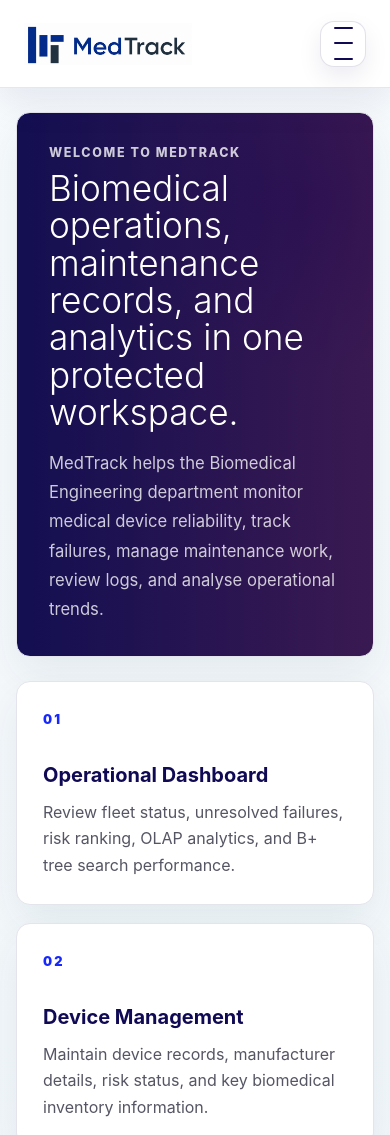
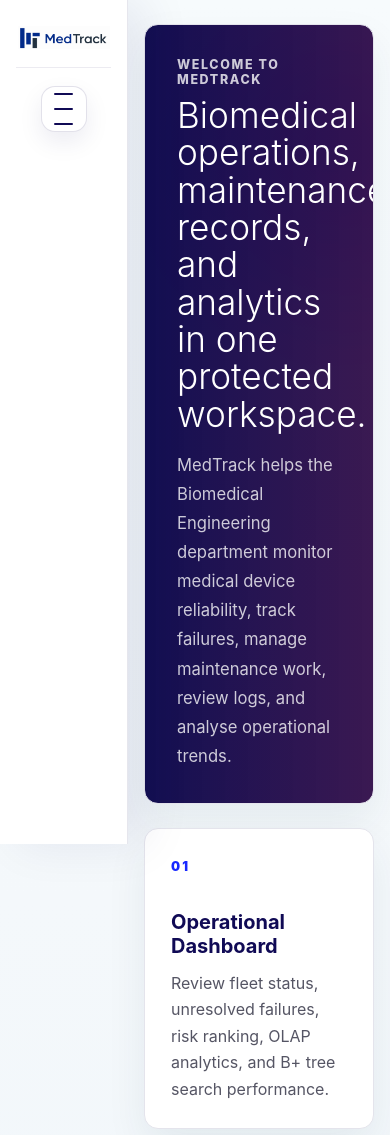
Before and after one commit to yuzhihao1212/MedTrack, a website: page frontend/home.html in a window 390 px wide. Shown: the top 1135 px of the page. Drawn offline with Linux system fonts and the light colour scheme; sample sign-in values are in the browser's storage.

Commit message:
Keep mobile hamburger in left rail

```diff
--- a/frontend/css/styles.css
+++ b/frontend/css/styles.css
@@ -3276,37 +3276,37 @@ th {
 
 @media (max-width: 1100px) {
   .app-shell {
-    padding: 88px 0 0;
+    padding: 0 0 0 128px;
   }
 
   .app-shell .topbar {
-    inset: 0 0 auto 0;
+    inset: 0 auto 0 0;
+    width: 128px;
+    height: 100vh;
+    min-height: 0;
+    flex-direction: column;
+    flex-wrap: nowrap;
+    justify-content: flex-start;
+    align-items: center;
+    gap: 18px;
+    padding: 26px 16px;
+    border-right: 1px solid rgba(16, 10, 85, 0.1);
+    border-bottom: 0;
+    box-shadow: 18px 0 48px rgba(16, 10, 85, 0.08);
+  }
+
+  .app-shell .brand {
     width: 100%;
+    justify-content: center;
+    padding: 0 0 18px;
+    border-bottom: 1px solid rgba(16, 10, 85, 0.08);
+  }
+
+  .app-shell .brand-logo {
+    width: min(92px, 100%);
     height: auto;
-    min-height: 88px;
-    flex-direction: row;
-    flex-wrap: wrap;
-    justify-content: space-between;
-    align-items: center;
-    gap: 16px;
-    padding: 16px 24px;
-    border-right: 0;
-    border-bottom: 1px solid rgba(16, 10, 85, 0.1);
-    box-shadow: 0 14px 38px rgba(16, 10, 85, 0.08);
-  }
-
-  .app-shell .brand {
-    width: auto;
-    justify-content: flex-start;
-    padding: 0;
-    border-bottom: 0;
-  }
-
-  .app-shell .brand-logo {
-    width: auto;
-    height: 42px;
-    object-fit: cover;
-    object-position: left center;
+    object-fit: contain;
+    object-position: center;
   }
 
   .app-nav-toggle {
@@ -3344,10 +3344,13 @@ th {
   }
 
   .app-shell .nav-links {
-    width: 100%;
-    order: 3;
+    position: absolute;
+    top: 26px;
+    left: calc(100% + 14px);
+    width: min(270px, calc(100vw - 160px));
     display: none;
     flex: initial;
+    flex-direction: column;
     align-items: stretch;
     gap: 8px;
     padding: 14px;
@@ -3382,10 +3385,12 @@ th {
   }
 
   .app-shell .auth-bar {
-    width: 100%;
-    order: 4;
+    position: absolute;
+    top: 370px;
+    left: calc(100% + 14px);
+    width: min(270px, calc(100vw - 160px));
     display: none;
-    grid-template-columns: 1fr auto;
+    grid-template-columns: 1fr;
     align-items: center;
     gap: 12px;
     margin: 0;
@@ -3411,7 +3416,7 @@ th {
   }
 
   .app-shell .page {
-    width: min(100% - 32px, 1180px);
+    width: min(100% - 32px, calc(100vw - 128px - 32px));
     margin: 24px auto 56px;
   }
 
```
